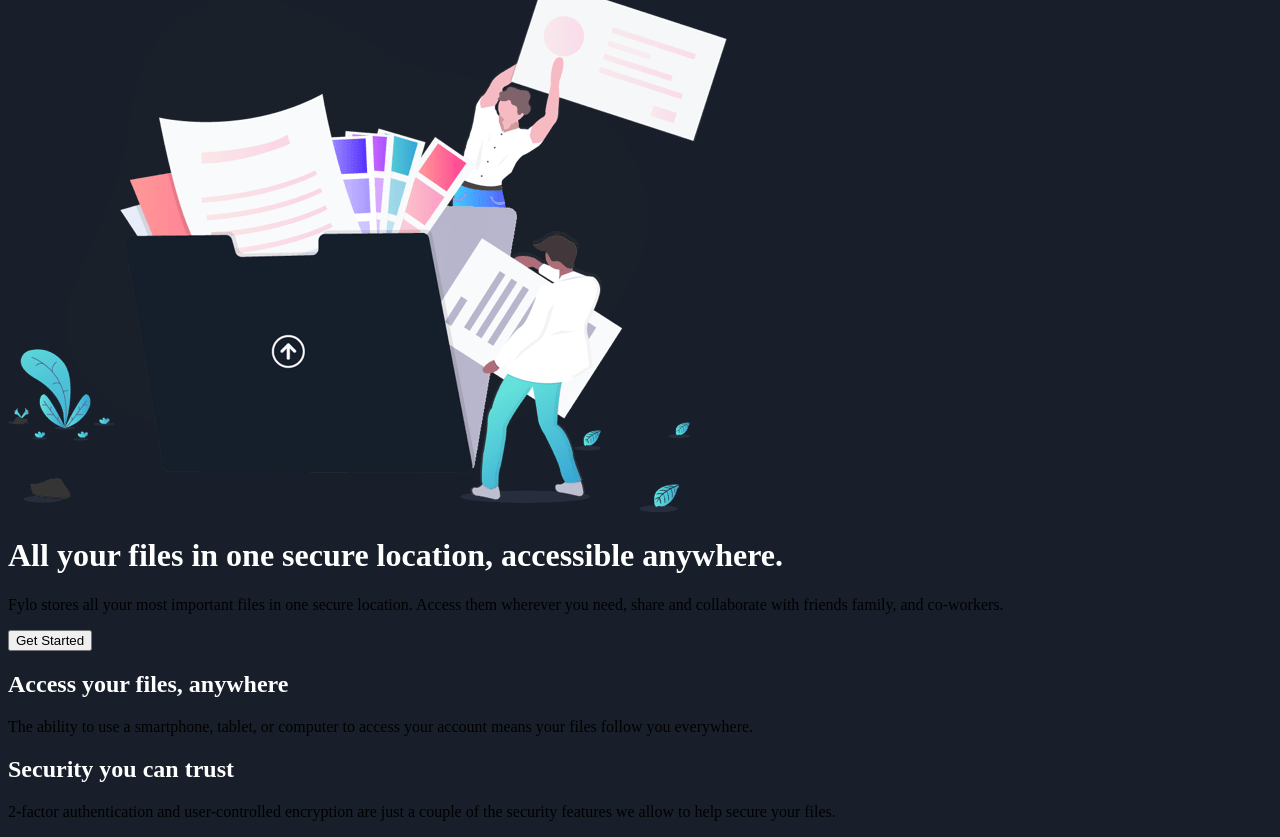
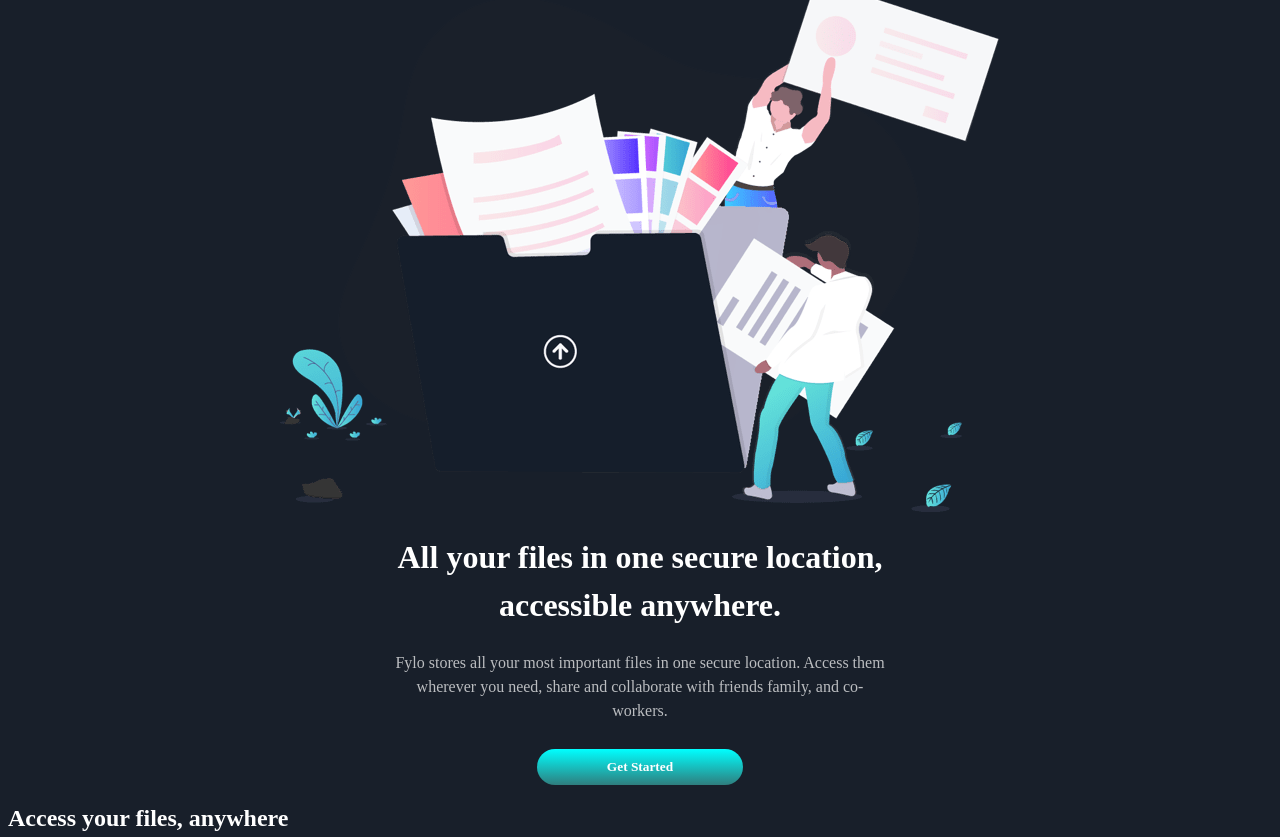
Before and after one commit to jleonen/fylo-dark-theme-challenge, a plain HTML site: page index.html in a window 1280 px wide. Shown: the part 82-919 px from the top of the page. Drawn offline with Linux system fonts and the light colour scheme; a web font is replaced by a local one.

Commit message:
Styled intro heading

```diff
--- a/index.html
+++ b/index.html
@@ -33,13 +33,15 @@
     <!-- ///////////////////////////////////HEADING///////////////////////// -->
     <div class="heading">
       <img src="images/illustration-intro.png" alt="" />
-      <h1>All your files in one secure location, accessible anywhere.</h1>
-      <p>
-        Fylo stores all your most important files in one secure location. Access
-        them wherever you need, share and collaborate with friends family, and
-        co-workers.
-      </p>
-      <button>Get Started</button>
+      <div class="heading-info">
+        <h1>All your files in one secure location, accessible anywhere.</h1>
+        <p>
+          Fylo stores all your most important files in one secure location.
+          Access them wherever you need, share and collaborate with friends
+          family, and co-workers.
+        </p>
+        <button class="started-btn">Get Started</button>
+      </div>
     </div>
 
     <!-- ///////////////////////////////FEATURES//////////////////////////// -->
--- a/style.css
+++ b/style.css
@@ -12,13 +12,13 @@ body {
   background-color: hsl(218, 28%, 13%);
 }
 
-li {
-  color: hsla(0, 0%, 100%, 0.705);
-}
-
 h1,
 h2 {
   color: hsl(0, 0%, 100%);
+}
+
+p {
+  color: hsla(0, 0%, 100%, 0.705);
 }
 
 .navi {
@@ -46,3 +46,32 @@ h2 {
   text-decoration: none;
   display: inline-block;
 } */
+
+.started-btn {
+  /* background-color: aqua; */
+  background-image: linear-gradient(aqua, rgba(27, 114, 114, 0.904));
+  padding: 10px 70px;
+  border-radius: 20px;
+  color: white;
+  border: none;
+  font-family: Raleway;
+  margin-top: 10px;
+  font-weight: 700;
+}
+
+.started-btn:hover {
+  background-image: linear-gradient(aqua, rgba(82, 238, 238, 0.904));
+}
+
+.heading {
+  display: flex;
+  flex-direction: column;
+  align-items: center;
+  justify-content: center;
+}
+
+.heading-info {
+  text-align: center;
+  width: 500px;
+  line-height: 1.5;
+}
```
